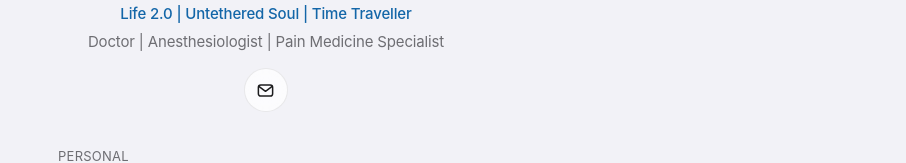
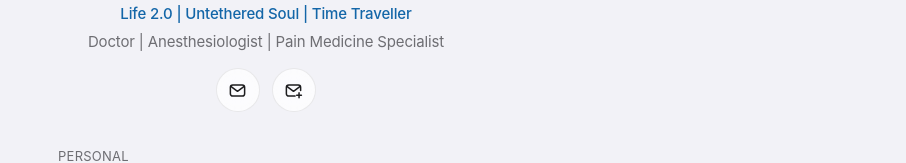
Before and after one commit to silent1412/drmiqbal02, a plain HTML site: page index.html in a window 1280 px wide. Shown: the part 243-406 px from the top of the page, without its empty margins (374-1280 px from the left). Drawn offline with Linux system fonts and the light colour scheme.

Commit message:
Add MOH email icon
Co-Authored-By: Claude Opus 5.5 <noreply@anthropic.com>
Claude-Session: https://claude.ai/code/session_0151rwiLM2BbcoFVzro6FZxU

```diff
--- a/index.html
+++ b/index.html
@@ -67,9 +67,14 @@ nav{gap:24px !important}
 <p style="margin: 0; font-size: 15px; line-height: 1.45; font-weight: 500; letter-spacing: -0.01em; color: var(--tag)">Life 2.0 | Untethered Soul | Time Traveller</p>
 <p style="margin: 0; font-size: 15px; line-height: 1.45; letter-spacing: -0.01em; color: var(--muted)">Doctor | Anesthesiologist | Pain Medicine Specialist</p>
 </div>
+<div style="display: flex; align-items: center; justify-content: center; gap: 12px">
 <a class="ib" href="mailto:miqbal.ag02@gmail.com" aria-label="Email miqbal.ag02@gmail.com" title="miqbal.ag02@gmail.com" style="width: 44px; height: 44px; box-sizing: border-box; text-decoration: none; border-radius: 50%; border: 1px solid var(--glass-border); background: var(--glass); color: var(--text); display: flex; align-items: center; justify-content: center">
 <svg aria-hidden="true" width="19" height="19" viewBox="0 0 24 24" fill="none" stroke="currentColor" stroke-width="1.9" stroke-linecap="round" stroke-linejoin="round"><rect x="3" y="5" width="18" height="14" rx="3"></rect><path d="M4 7l8 6 8-6"></path></svg>
 </a>
+<a class="ib" href="mailto:miqbal.ag02@moh.gov.my" aria-label="Email miqbal.ag02@moh.gov.my (Ministry of Health)" title="miqbal.ag02@moh.gov.my" style="width: 44px; height: 44px; box-sizing: border-box; text-decoration: none; border-radius: 50%; border: 1px solid var(--glass-border); background: var(--glass); color: var(--text); display: flex; align-items: center; justify-content: center">
+<svg aria-hidden="true" width="19" height="19" viewBox="0 0 24 24" fill="none" stroke="currentColor" stroke-width="1.9" stroke-linecap="round" stroke-linejoin="round"><path d="M14 19H6a3 3 0 0 1-3-3V8a3 3 0 0 1 3-3h12a3 3 0 0 1 3 3v4"></path><path d="M4 7l8 6 8-6"></path><path d="M19 15v6M16 18h6"></path></svg>
+</a>
+</div>
 </header>
 
 <nav aria-label="Links" style="width: 100%; display: flex; flex-direction: column; gap: 28px">
```
